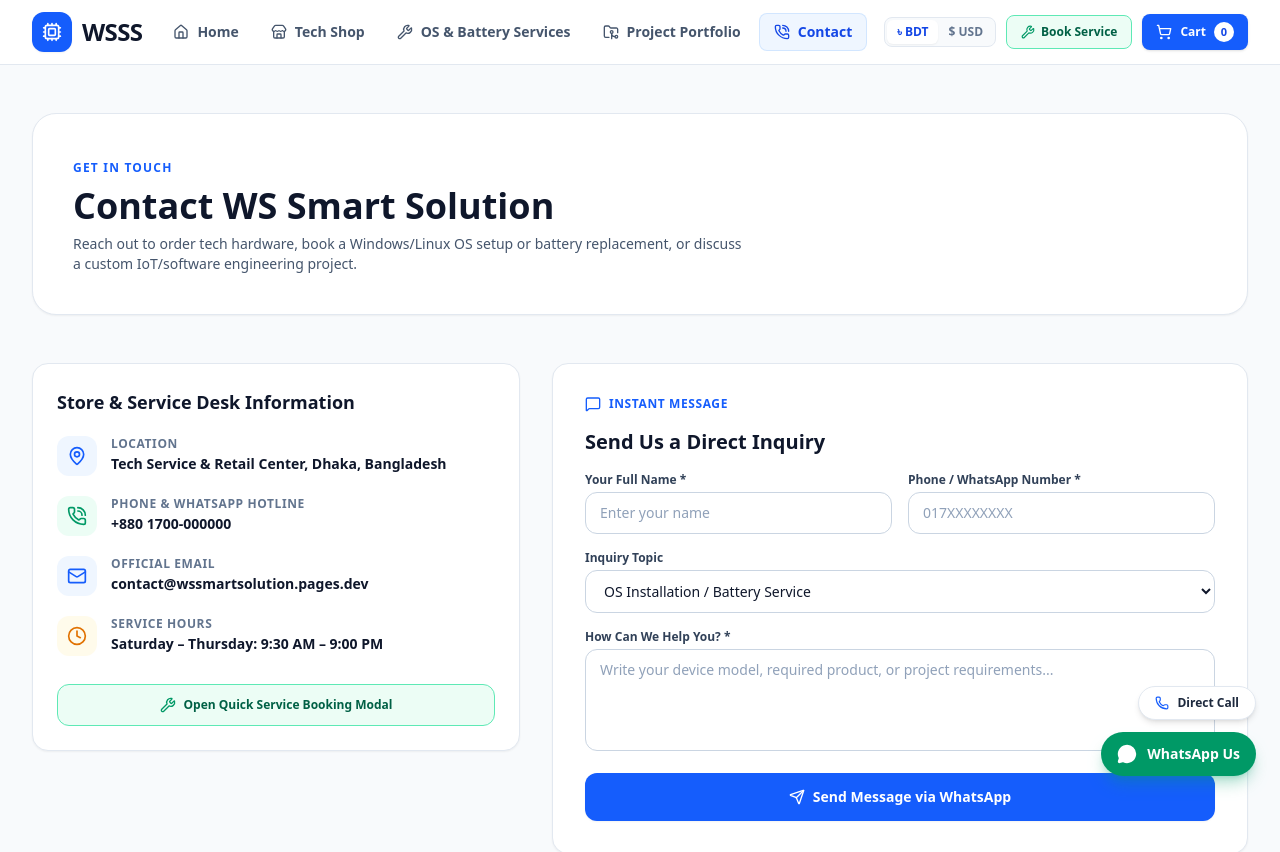
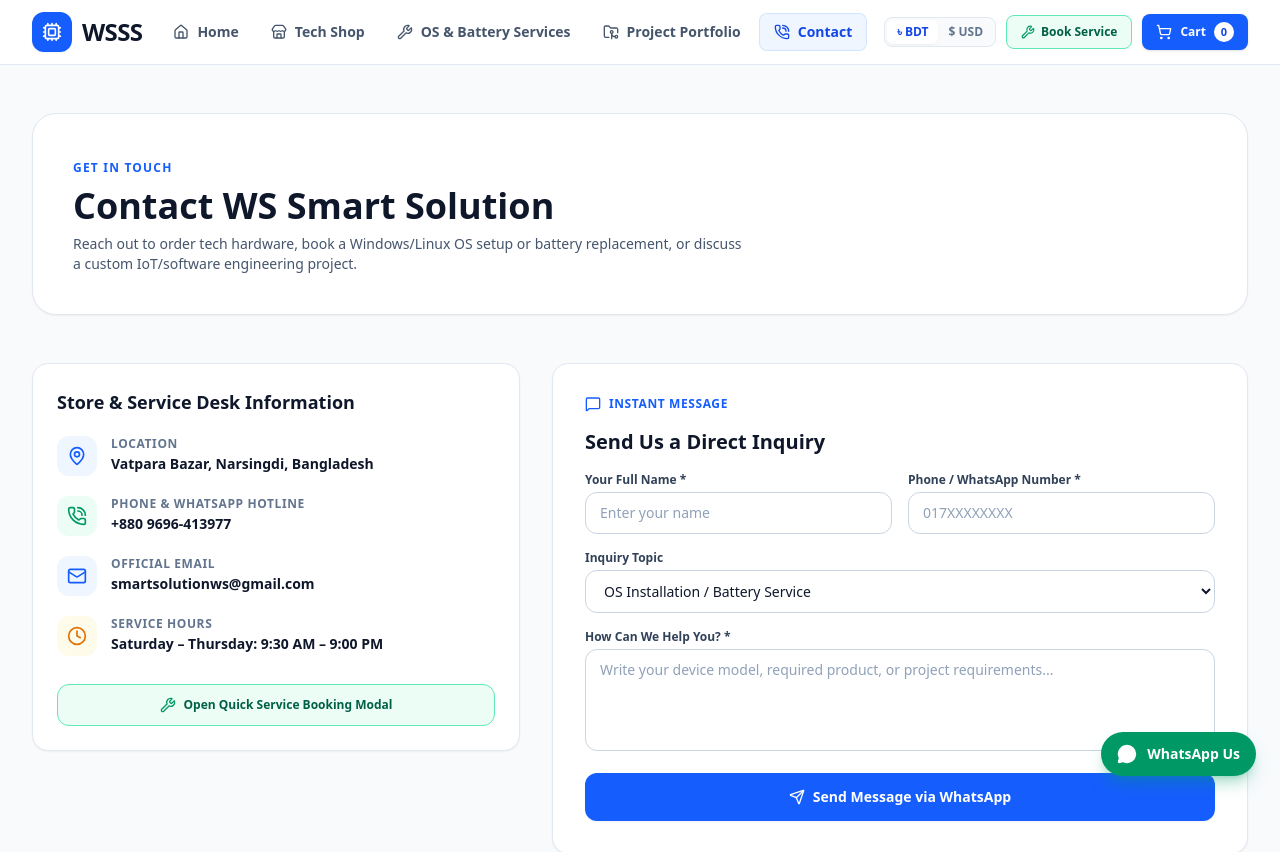
Before and after one commit to wrsunjil/ws-smart-solution, a Next.js app: page /contact in a window 1280 px wide. Shown: the top 852 px of the page. Built offline with nearby package versions, Linux system fonts and the light colour scheme.

Commit message:
fix: update address, phone, email, WhatsApp link and remove redundant call button

```diff
--- a/src/app/contact/page.tsx
+++ b/src/app/contact/page.tsx
@@ -84,7 +84,7 @@ export default function ContactPage() {
                   Phone & WhatsApp Hotline
                 </h3>
                 <a
-                  href={`tel:${SITE_CONFIG.contact.phone}`}
+                  href={SITE_CONFIG.contact.phoneTel}
                   className="mt-0.5 block text-sm font-semibold text-slate-900 hover:text-blue-600"
                 >
                   {SITE_CONFIG.contact.phone}
--- a/src/components/FloatingWhatsApp.tsx
+++ b/src/components/FloatingWhatsApp.tsx
@@ -1,22 +1,12 @@
 'use client';
 
 import React from 'react';
-import { MessageCircle, Phone } from 'lucide-react';
+import { MessageCircle } from 'lucide-react';
 import { SITE_CONFIG } from '@/data/siteConfig';
 
 export default function FloatingWhatsApp() {
   return (
-    <div className="fixed bottom-6 right-6 z-40 flex flex-col items-end gap-3">
-      {/* Quick Direct Call Button */}
-      <a
-        href={`tel:${SITE_CONFIG.contact.phone}`}
-        className="hidden sm:flex items-center gap-2 rounded-full border border-slate-200 bg-white px-4 py-2 text-xs font-bold text-slate-800 shadow-md hover:bg-slate-50 transition"
-        title="Call WS Smart Solution"
-      >
-        <Phone className="h-3.5 w-3.5 text-blue-600" />
-        <span>Direct Call</span>
-      </a>
-
+    <div className="fixed bottom-6 right-6 z-40">
       {/* WhatsApp Floating Action Pill */}
       <a
         href={`https://wa.me/${SITE_CONFIG.contact.whatsapp}?text=${encodeURIComponent(
--- a/src/components/Footer.tsx
+++ b/src/components/Footer.tsx
@@ -121,7 +121,7 @@ export default function Footer() {
               <li className="flex items-center gap-2.5">
                 <Phone className="h-4 w-4 text-blue-600 shrink-0" />
                 <a
-                  href={`tel:${SITE_CONFIG.contact.phone}`}
+                  href={SITE_CONFIG.contact.phoneTel}
                   className="text-slate-700 hover:text-blue-600 transition"
                 >
                   {SITE_CONFIG.contact.phone}
--- a/src/data/siteConfig.ts
+++ b/src/data/siteConfig.ts
@@ -7,11 +7,13 @@ export const SITE_CONFIG = {
   description:
     'WS Smart Solution is a premier technology store, computer OS & battery service center, and full-stack software & IoT engineering studio.',
   contact: {
-    phone: '+880 1700-000000',
-    whatsapp: '8801700000000',
-    email: 'contact@wssmartsolution.pages.dev',
+    phone: '+880 9696-413977',
+    phoneTel: 'tel:+8809696413977',
+    whatsapp: 'wrsunjil',
+    whatsappUrl: 'https://wa.me/wrsunjil',
+    email: 'smartsolutionws@gmail.com',
     telegram: 'https://t.me/geminisub_bot',
-    address: 'Tech Service & Retail Center, Dhaka, Bangladesh',
+    address: 'Vatpara Bazar, Narsingdi, Bangladesh',
     businessHours: 'Saturday – Thursday: 9:30 AM – 9:00 PM',
   },
   stats: [
```
